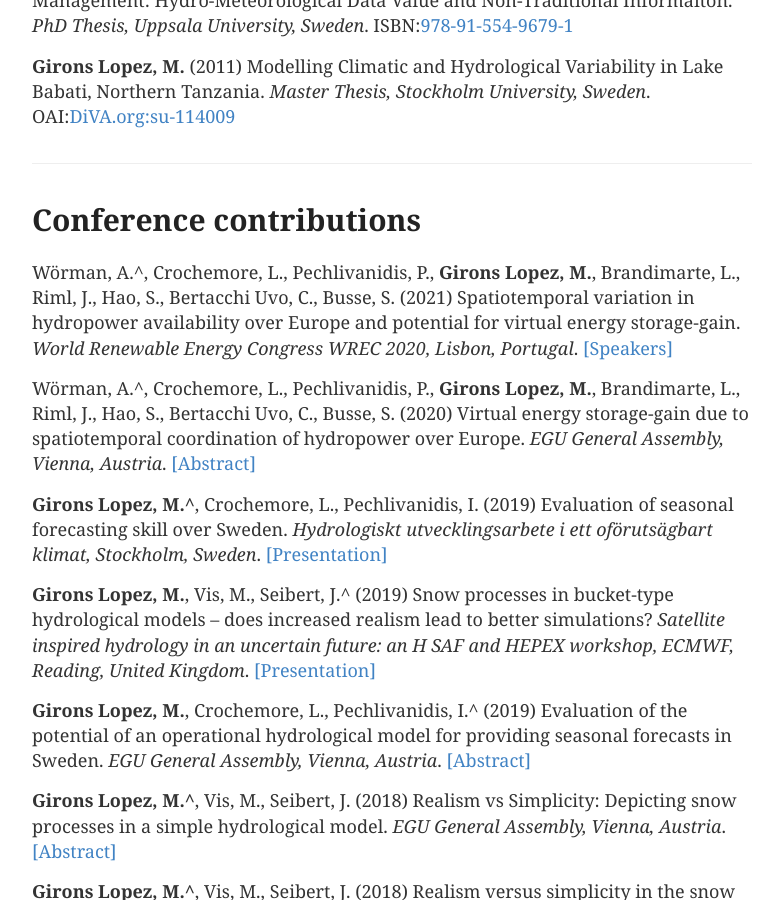
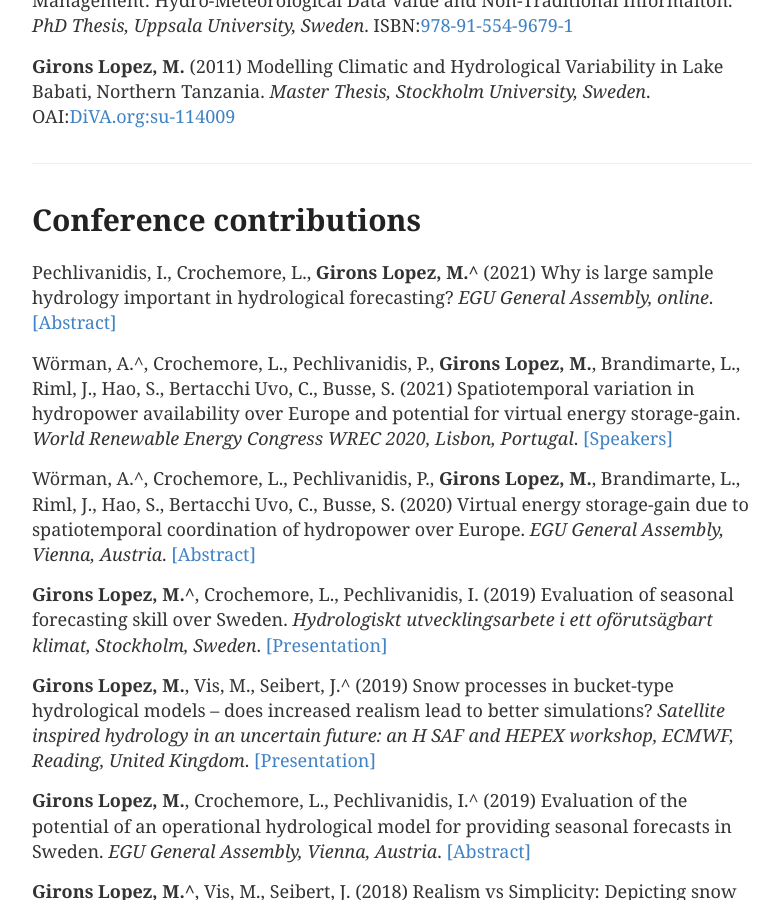
Before and after one commit to GironsLopez/GironsLopez.github.io, a Jekyll site: the page built from publications/index.md, in a window 1280 px wide and 900 px high, scrolled down 1846 px. Shown: the whole window, without its empty margins (248-1027 px from the left). Built offline with Jekyll 4.4.1, drawn with Linux system fonts in a browser that asks for light colours.

Commit message:
Update index.md

```diff
--- a/publications/index.md
+++ b/publications/index.md
@@ -48,6 +48,8 @@ Mbanguka, R. P., Lyon, S. W., Holmgren, K., **Girons Lopez, M.**, Jarsjö, J. (2
 
 # Conference contributions
 
+Pechlivanidis, I., Crochemore, L., **Girons Lopez, M.^**  (2021) Why is large sample hydrology important in hydrological forecasting? *EGU General Assembly, online*. [[Abstract]](https://meetingorganizer.copernicus.org/EGU21/EGU21-4871.pdf){:target="_blank"}
+
 Wörman, A.^, Crochemore, L., Pechlivanidis, P., **Girons Lopez, M.**, Brandimarte, L., Riml, J., Hao, S., Bertacchi Uvo, C., Busse, S. (2021) Spatiotemporal variation in hydropower availability over Europe and potential for virtual energy storage-gain. *World Renewable Energy Congress WREC 2020, Lisbon, Portugal*. [[Speakers]](https://wrec2020.tecnico.ulisboa.pt/~wrec2020.daemon/speakers.html){:target="_blank"}
 
 Wörman, A.^, Crochemore, L., Pechlivanidis, P., **Girons Lopez, M.**, Brandimarte, L., Riml, J., Hao, S., Bertacchi Uvo, C., Busse, S. (2020) Virtual energy storage-gain due to spatiotemporal coordination of hydropower over Europe. *EGU General Assembly, Vienna, Austria*. [[Abstract]](https://meetingorganizer.copernicus.org/EGU2020/EGU2020-7939.html){:target="_blank"}
```
